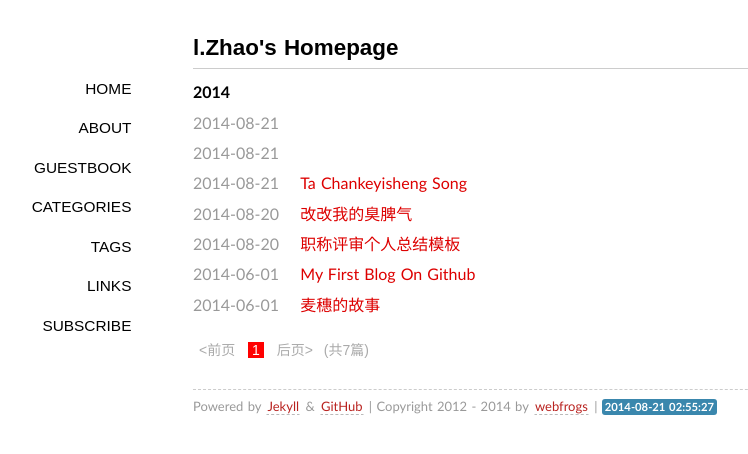
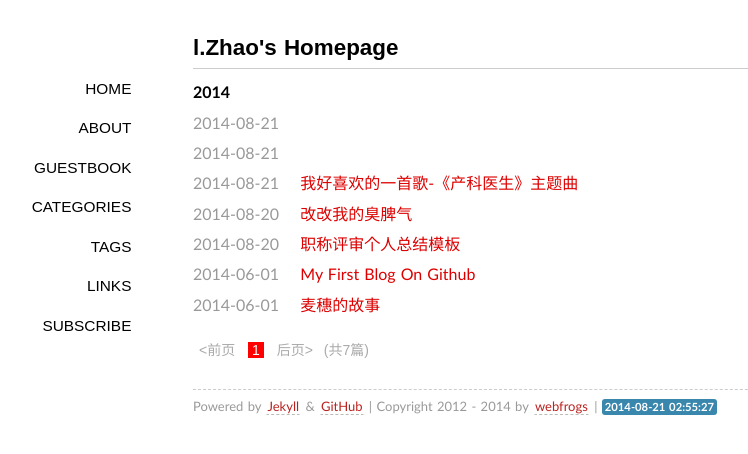
Before and after one commit to lincystar/lincystar.github.com, a Jekyll site: the page built from index.html, in a window 1280 px wide. Shown: the top 454 px of the page, without its empty margins (147-895 px from the left). Built offline with Jekyll 4.4.1, drawn with Linux system fonts in a browser that asks for light colours; some web fonts are replaced; Markdown is read by kramdown in place of the engine named in the settings; the list of posts is cut into pages by our own code; comment, search, counter and statistics services are not loaded.

Commit message:
revise song

```diff
--- a/_posts/2014-08-21-ta-chankeyisheng-song.md
+++ b/_posts/2014-08-21-ta-chankeyisheng-song.md
@@ -1,5 +1,10 @@
-
-
+---
+layout: post
+title: "我好喜欢的一首歌-《产科医生》主题曲"
+description: "歌曲"
+category: essay
+tags: [宝宝]
+---
 ## 她--《产科医生》片头曲 ##
 >这是我看电视剧时，唯一一首特别有共鸣的歌曲。Honey给我找到了一个曲子一样的英文歌，《amazing grace》。
 >我喜欢这首歌，是因为充满感情，充满母爱的声音。也许是因为我很喜欢宝宝，很想要一个宝宝了。
```
